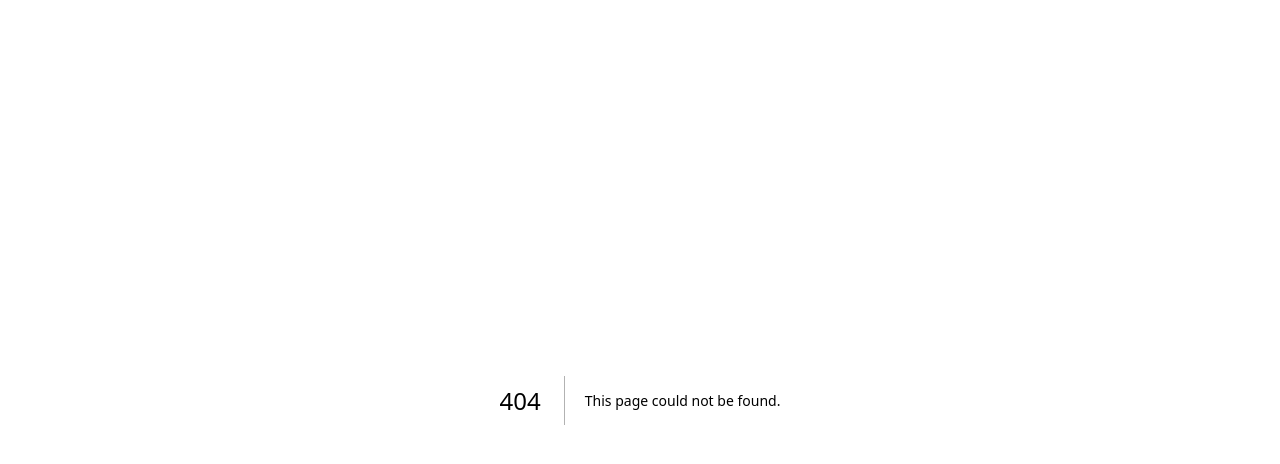
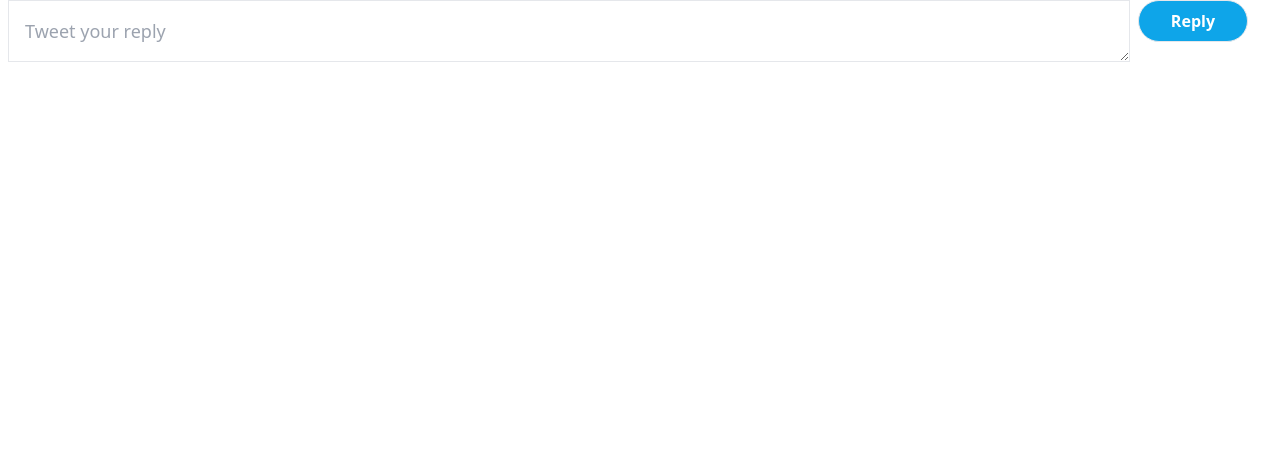
Before and after one commit to singhcodex/twitter-clone-next, a Next.js app: page /components/NewReply in a window 1280 px wide. Before the commit this address had no page. Shown: the top 464 px of the page. Built offline with nearby package versions, Linux system fonts and the light colour scheme.

Commit message:
add reply and show reply

```diff
--- a/pages/[name]/status/[id].js
+++ b/pages/[name]/status/[id].js
@@ -1,10 +1,12 @@
 import prisma from "@/lib/prisma";
 import Tweet from "../../components/Tweet";
-import { getTweet } from "@/lib/data";
+import Tweets from "@/pages/components/Tweets";
+import { getTweet, getReplies } from "@/lib/data";
 import { useSession } from "next-auth/react";
 import { useRouter } from "next/router";
+import NewReply from "@/pages/components/NewReply";
 
-export default function SingleTweet({tweet}){
+export default function SingleTweet({tweet, replies}){
     const {data: session, status} = useSession()
     const router = useRouter()
     if(typeof window !== 'undefined' && !tweet){
@@ -17,31 +19,35 @@ export default function SingleTweet({tweet}){
         <div className="container m-auto">
             <Tweet tweet={tweet}/>
             {session && session.user.email === tweet.author.email && (
-                <div className="text-center">
-                    <a href=""
-                    onClick={ async (e) => {
-                        e.preventDefault()
-                        console.log('delete clicked')
-                        const res =  await fetch('/api/tweet', {
+                <div className='flex-1 py-2 m-2 text-center'>
+                <a
+                  href='#'
+                  className='flex items-center w-12 px-3 py-2 mt-1 text-base font-medium leading-6 text-gray-500 rounded-full hover:bg-color-accent-hover hover:color-accent-hover'
+                  onClick={async () => {
+                    const res = await fetch('/api/tweet', {
                       body: JSON.stringify({
                         id: tweet.id,
                       }),
                       headers: {
-                                'Content-Type': 'application/json'
+                        'Content-Type': 'application/json',
                       },
-                            method: 'DELETE'
+                      method: 'DELETE',
                     })
-                        if(res.status === 401){
+
+                    if (res.status === 401) {
                       alert('Unauthorized')
                     }
-                        if(res.status === 200){
+                    if (res.status === 200) {
                       router.push('/home')
                     }
-                    }}>
-                        Delete
+                  }}
+                >
+                  delete
                 </a>
               </div>
             )}
+            <NewReply tweet={tweet}/>
+            <Tweets tweets={replies} nolink={true}/>
         </div>
         </>
     )
@@ -51,9 +57,13 @@ export async function getServerSideProps({params}){
     let tweet = await getTweet(params.id, prisma)
     tweet = JSON.parse(JSON.stringify(tweet))
 
+    let replies = await getReplies(params.id, prisma)
+    replies = JSON.parse(JSON.stringify(replies))
+
     return {
         props: {
             tweet,
+            replies
         },
     }
 }
--- a/pages/api/tweet.js
+++ b/pages/api/tweet.js
@@ -1,4 +1,4 @@
-import { getServerSession } from "next-auth"
+import { getServerSession } from "next-auth/next"
 import { authOptions } from "./auth/[...nextauth]"
 import prisma from "@/lib/prisma"
 
@@ -22,6 +22,7 @@ export default async function handler(req, res){
        await prisma.tweet.create({
         data: {
             content: req.body.content,
+            parent: req.body.parent || null,
             author: {
                 connect: {id: user.id}
             },
@@ -32,6 +33,7 @@ export default async function handler(req, res){
     }
 
     if(req.method === 'DELETE'){
+
         const id = req.body.id
         console.log(id)
 
@@ -49,8 +51,10 @@ export default async function handler(req, res){
         }
 
         await prisma.tweet.delete({
-            where: {id},
+            where: {id: id},
+            include: {author: true}
         })
+
 
         res.status(200).end()
         return
--- /dev/null
+++ b/pages/components/NewReply.js
@@ -0,0 +1,46 @@
+import { useRouter } from "next/router";
+import { useState } from "react";
+
+export default function NewReply({tweet}){
+    const router = useRouter()
+    const [reply, setReply] = useState('')
+
+    return (
+        <form
+        className="flex ml-2"
+        onSubmit={async (e) => {
+            e.preventDefault()
+            if(!reply){
+                alert("Enter some test in the reply")
+                return
+            }
+            const res = await fetch('/api/tweet',{
+                body: JSON.stringify({
+                    parent: tweet.id,
+                    content: reply,
+                }),
+                headers: {
+                    'Content-Type': 'application/json',
+                },
+                method: 'POST',
+            })
+            router.reload(window.location.pathname)
+        }}>
+            <textarea
+            className="border p-4 w-full text-lg font-medium bg-transparent outline-none color-primary"
+            rows={1}
+            cols={50}
+            placeholder="Tweet your reply"
+            onChange={(e)=> setReply(e.target.value)}/>
+
+            <div className="flex">
+                <div className="flex-1 mb-5">
+                    <button className="border float-right ml-2 px-8 py-2 mt-0 mr-8 font-bold rounded-full text-white bg-sky-500 hover:bg-sky-600">
+                        Reply
+                    </button>
+                </div>
+            </div>
+
+        </form>
+    )
+}
--- a/pages/components/Tweet.js
+++ b/pages/components/Tweet.js
@@ -2,7 +2,7 @@ import timeago from "@/lib/timeago";
 import Image from "next/image";
 import Link from "next/link";
 
-export default function Tweet ({tweet}){
+export default function Tweet ({tweet, nolink}){
     if(!tweet) return
 
     return (
@@ -20,9 +20,17 @@ export default function Tweet ({tweet}){
             )}
             </p>
             <p className="float-right">
-                <Link href={`/${tweet.author.name}/status/${tweet.id}`} className="hover:underline">
-                {timeago.format(new Date(tweet.createdAt))}
-                </Link>
+                {
+                    nolink ? (
+                        <span>{timeago.format(new Date(tweet.createdAt))}</span>
+                    ) : (
+                    <Link href={`/${tweet.author.name}/status/${tweet.id}`} className="hover:underline">
+                        {timeago.format(new Date(tweet.createdAt))}
+                    </Link>
+                    )
+                }
+
+
 
             </p>
             <small className="hover:text-blue-600"><Link href={`/${tweet.author.name}`}>@{tweet.author.name}</Link></small>
```
Also changed, not shown: lib/data.js (+14 -0 lines), 1 other file (tests, documents, lock files or other folders). Lines whose indentation alone changed are shown as unchanged.
